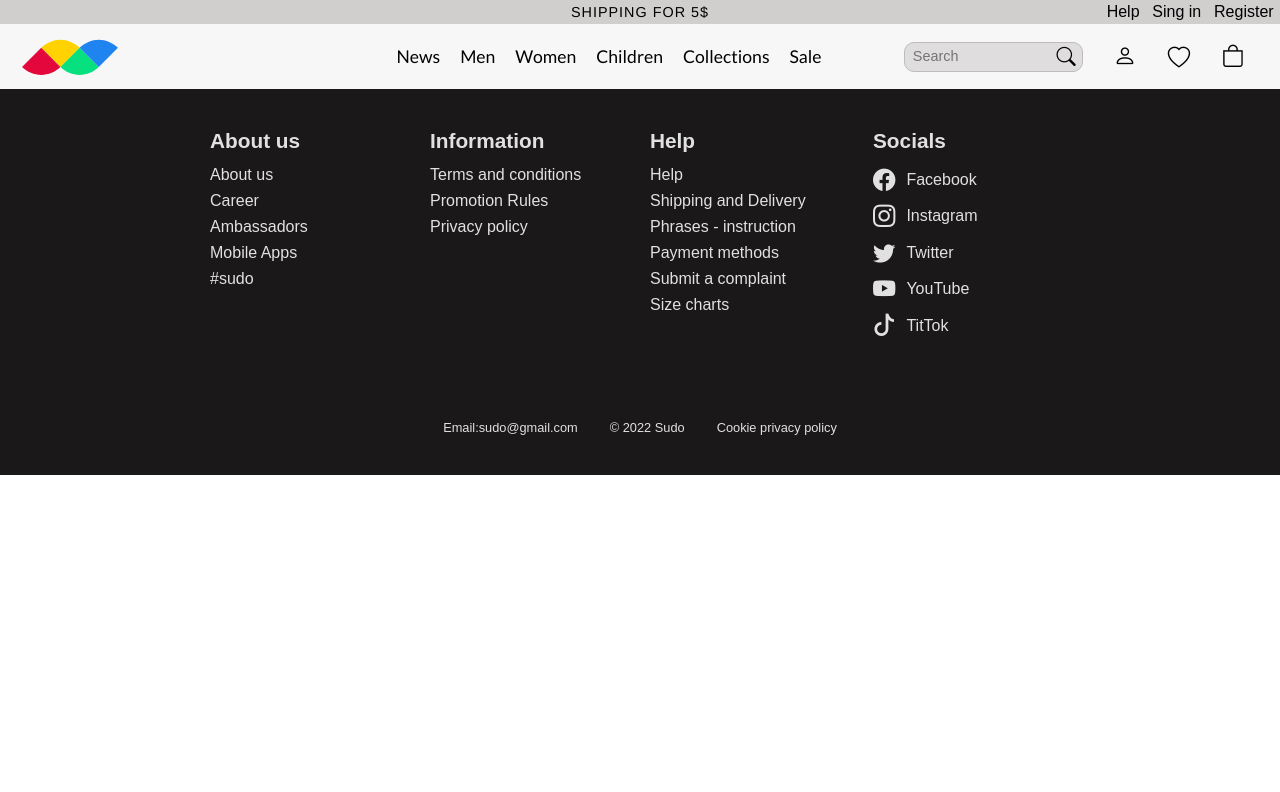
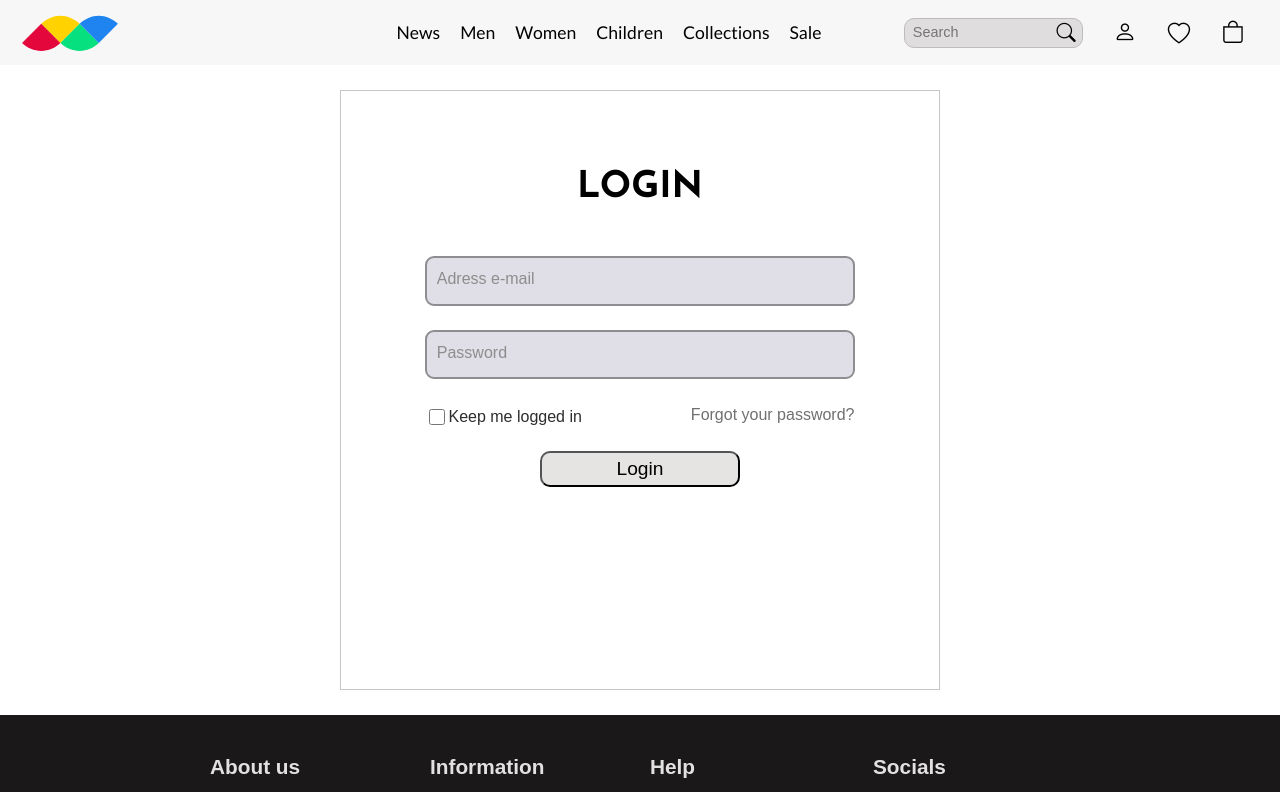
Before and after one commit to mcsNEXO/Shop, a React (Create React App) app in the folder frontend/: page /login in a window 1280 px wide. Shown: the top 792 px of the page. Built offline with nearby package versions, Linux system fonts and the light colour scheme; a web font is replaced by a local one.

Commit message:
login page

```diff
--- a/frontend/src/App.js
+++ b/frontend/src/App.js
@@ -1,30 +1,34 @@
-import './App.css';
-import React from 'react'
-import {BrowserRouter as Router, Routes,Route} from 'react-router-dom'
-import Layout from  './components/Layout/Layout'
-import Header from './components/Layout/Header/Header'
-import Nav from './components/Nav/Nav';
-import Footer from './components/Layout/Footer/Footer'
-import Menu from './components/Menu/Menu';
+import "./App.css";
+import React from "react";
+import { BrowserRouter as Router, Routes, Route } from "react-router-dom";
+import Layout from "./components/Layout/Layout";
+import Header from "./components/Layout/Header/Header";
+import Nav from "./components/Nav/Nav";
+import Footer from "./components/Layout/Footer/Footer";
+import Menu from "./components/Menu/Menu";
+import Login from "./pages/Auth/Login/Login";
+import AuthContext from "./components/context/authContext";
 
 function App() {
-  const header = (<Header/>);
-  const nav = (<Nav/>);
+  const header = (
+    <Routes>
+      <Route path="/" element={<Header />} />
+    </Routes>
+  );
+  const nav = <Nav />;
   const menu = (
     <Routes>
-      <Route path='/' element={<Menu/>}/>
-      <Route path='/news' element={<div>News</div>}/>
+      <Route path="/" element={<Menu />} />
+      <Route path="/news" element={<div>News</div>} />
+      <Route path="/login" element={<Login />} />
     </Routes>
-  )
-  const footer = (<Footer/>);
+  );
+  const footer = <Footer />;
   return (
     <Router>
-        <Layout
-          header={header}
-          nav={nav}
-          menu={menu}
-          footer={footer}
-        />
+      <AuthContext.Provider>
+        <Layout header={header} nav={nav} menu={menu} footer={footer} />
+      </AuthContext.Provider>
     </Router>
   );
 }
--- a/frontend/src/components/Layout/Footer/Footer.js
+++ b/frontend/src/components/Layout/Footer/Footer.js
@@ -23,7 +23,7 @@ export default function Footer(props) {
               >
                 {item.title}
               </div>
-              {item.option.map((item) => {
+              {item.option.map((item, index) => {
                 return item.flag === "true" ? (
                   <div key={item.id} className="footer-column-option">
                     <i className={item.cN}></i>
--- a/frontend/src/components/Layout/Footer/footerItems.js
+++ b/frontend/src/components/Layout/Footer/footerItems.js
@@ -1,98 +1,112 @@
 export const footerItems = [
   {
-        id:1,
-        title:'About us',
-        option:[
+    id: 1,
+    title: "About us",
+    option: [
       {
-                desc:'About us'
+        id: 1.1,
+        desc: "About us",
       },
       {
-                desc:'Career'
+        id: 1.2,
+        desc: "Career",
       },
       {
-                desc:'Ambassadors'
+        id: 1.3,
+        desc: "Ambassadors",
       },
       {
-                desc:'Mobile Apps'
+        id: 1.4,
+        desc: "Mobile Apps",
       },
       {
-                desc:'#sudo'
-            }
-        ]
+        id: 1.5,
+        desc: "#sudo",
+      },
+    ],
   },
   {
-        id:2,
-        title:'Information',
-        option:[
+    id: 2,
+    title: "Information",
+    option: [
       {
-                desc:'Terms and conditions'
+        id: 2.1,
+        desc: "Terms and conditions",
       },
       {
-                desc:'Promotion Rules'
+        id: 2.2,
+        desc: "Promotion Rules",
       },
       {
-                desc:'Privacy policy'
-            }
-        ]
+        id: 2.3,
+        desc: "Privacy policy",
+      },
+    ],
   },
   {
-        id:3,
-        title:'Help',
-        option:[
+    id: 3,
+    title: "Help",
+    option: [
       {
-                desc:'Help'
+        id: 3.1,
+        desc: "Help",
       },
       {
-                desc:'Shipping and Delivery'
+        id: 3.2,
+        desc: "Shipping and Delivery",
       },
       {
-                desc:'Phrases - instruction'
+        id: 3.3,
+        desc: "Phrases - instruction",
       },
       {
-                desc:'Payment methods'
+        id: 3.4,
+        desc: "Payment methods",
       },
       {
-                desc:'Submit a complaint'
+        id: 3.5,
+        desc: "Submit a complaint",
       },
       {
-                desc:'Size charts'
-            }
-        ]
+        id: 3.6,
+        desc: "Size charts",
+      },
+    ],
   },
   {
-        id:4,
-        title:'Socials',
-        option:[
+    id: 4,
+    title: "Socials",
+    option: [
       {
-                id:'1a',
-                flag:'true',
-                desc:'Facebook',
-                cN:'bi bi-facebook'
+        id: 4.1,
+        flag: "true",
+        desc: "Facebook",
+        cN: "bi bi-facebook",
       },
       {
-                id:'1b',
-                flag:'true',
-                desc:'Instagram',
-                cN:'bi bi-instagram'
+        id: 4.2,
+        flag: "true",
+        desc: "Instagram",
+        cN: "bi bi-instagram",
       },
       {
-                id:'1c',
-                flag:'true',
-                desc:'Twitter',
-                cN:'bi bi-twitter'
+        id: 4.3,
+        flag: "true",
+        desc: "Twitter",
+        cN: "bi bi-twitter",
       },
       {
-                id:'1d',
-                flag:'true',
-                desc:'YouTube',
-                cN:'bi bi-youtube'
+        id: 4.4,
+        flag: "true",
+        desc: "YouTube",
+        cN: "bi bi-youtube",
       },
       {
-                id:'1e',
-                flag:'true',
-                desc:'TitTok',
-                cN:'bi bi-tiktok'
-            }
-        ]
-    }
-]
+        id: 4.5,
+        flag: "true",
+        desc: "TitTok",
+        cN: "bi bi-tiktok",
+      },
+    ],
+  },
+];
--- a/frontend/src/components/Layout/Header/Header.css
+++ b/frontend/src/components/Layout/Header/Header.css
@@ -1,12 +1,12 @@
-.first-div{
+.first-div {
   display: flex;
   justify-content: right;
   align-items: center;
   background-color: rgb(209, 206, 206);
-    min-height:24px;
+  min-height: 24px;
   width: 100%;
 }
-.blank-div{
+.blank-div {
   display: flex;
   justify-content: left;
   align-items: center;
@@ -14,26 +14,32 @@
   width: 300px;
   height: 100%;
 }
-.actually-news{
+.actually-news {
   display: flex;
   justify-content: center;
   font-size: 0.9rem;
   text-transform: uppercase;
   letter-spacing: 1px;
   color: black;
-    font-family: 'Franklin Gothic Medium';
+  font-family: "Franklin Gothic Medium";
   max-width: 100%;
   width: 100%;
   min-width: 60%;
 }
 
-.options{
+.options {
   display: flex;
   min-width: fit-content;
   width: 300px;
   justify-content: right;
 }
 
-.option{
-    margin: 0 .4rem 0 .4rem;
+.option {
+  margin: 0 0.4rem 0 0.4rem;
 }
+
+.option a,
+.option a:visited,
+.option a:link {
+  color: black;
+}
--- a/frontend/src/components/Layout/Header/Header.js
+++ b/frontend/src/components/Layout/Header/Header.js
@@ -1,18 +1,22 @@
-import './Header.css'
+import "./Header.css";
+import { NavLink } from "react-router-dom";
 
 export default function Header(props) {
-    return(
-        <div className='first-div'>
-            <div className="blank-div"></div>
-            <div className="actually-news">
-            Shipping for 5$
-            </div>
-            <div className='options'>
-                <div className="option">Help</div>
-                <div className="option">Sing in</div>
-                <div className="option">Register</div>
-            </div>
+  return (
+    <div className="first-div">
+      <div className="blank-div"></div>
+      <div className="actually-news">Shipping for 5$</div>
+      <div className="options">
+        <div className="option">
+          <NavLink to="/help">Help</NavLink>
         </div>
-
-    )
-};
+        <div className="option">
+          <NavLink to="/login">Sing in</NavLink>
+        </div>
+        <div className="option">
+          <NavLink to="/register">Register</NavLink>
+        </div>
+      </div>
+    </div>
+  );
+}
--- /dev/null
+++ b/frontend/src/components/context/authContext.js
@@ -0,0 +1,11 @@
+import React from "react";
+
+const AuthContext = React.createContext({
+  isAuthentiacted: false,
+  login: () => {},
+  logout: () => {},
+});
+
+AuthContext.displayName = "AuthContext";
+
+export default AuthContext;
--- /dev/null
+++ b/frontend/src/pages/Auth/Login/Login.css
@@ -0,0 +1,135 @@
+@import url("https://fonts.googleapis.com/css2?family=Josefin+Sans:wght@700&display=swap");
+.login-container {
+  width: 100%;
+  height: auto;
+  padding: 25px;
+}
+.login-box {
+  width: 100%;
+  max-width: 600px;
+  height: 600px;
+  margin: auto;
+  border: 1px solid rgb(199, 197, 197);
+  padding: 30px;
+}
+
+.login-title {
+  margin-top: 3rem;
+  font-size: 2.3rem;
+  width: 100%;
+  text-align: center;
+  text-transform: uppercase;
+  font-family: "Josefin Sans", sans-serif;
+}
+.login-form {
+  margin-top: 50px;
+}
+.input-container {
+  margin: 24px auto;
+  width: 80%;
+  position: relative;
+}
+
+.label {
+  position: absolute;
+  left: 10px;
+  top: 14px;
+  transition: all 150ms;
+  padding: 0 2px;
+  z-index: 1;
+  color: #8d8d8d;
+  cursor: text;
+}
+.login-input {
+  padding: 0.8rem;
+  width: 100%;
+  height: 100%;
+  border: 2px solid #8e8e92;
+  background-color: #e0dee6;
+  border-radius: 9px;
+  font-size: 17px;
+  outline: none;
+  transition: all 250ms;
+  color: #585858;
+}
+.login-input:hover {
+  background-color: #d3d1db;
+  border: 2px solid #89898d;
+}
+
+.label::before {
+  content: "";
+  height: 5px;
+  background-color: #e0dee6;
+  position: absolute;
+  left: 0px;
+  top: 10px;
+  width: 100%;
+  z-index: -1;
+}
+.login-input:focus {
+  border: 2px solid #4b4a4e;
+  background-color: #dad8e0;
+}
+
+.login-input:focus + .label,
+.filled {
+  top: -10px;
+  color: #727272;
+  font-size: 14px;
+  font-weight: 600;
+}
+.login-input::placeholder {
+  font-size: 16px;
+  opacity: 0;
+  transition: all 250ms;
+}
+
+.login-input:focus::placeholder {
+  opacity: 1;
+}
+
+.help-panel {
+  width: 100%;
+  margin: auto;
+  display: flex;
+  align-content: center;
+  justify-content: space-around;
+}
+.keepLoggedIn {
+  display: flex;
+  align-items: center;
+  justify-content: center;
+  padding: 3px 0;
+  color: rgb(46, 45, 45);
+}
+input.keep-logged {
+  width: 16px;
+  height: 16px;
+  border: 2px solid black;
+}
+
+.not-remember {
+  padding: 3px 0;
+  cursor: pointer;
+  color: rgb(112, 112, 112);
+}
+.not-remember:hover {
+  text-decoration: underline;
+}
+.submit-btn {
+  margin: 20px auto;
+  display: flex;
+}
+.login-btn {
+  width: 200px;
+  border-radius: 10px;
+  margin: auto;
+  font-size: 1.2rem;
+  padding: 5px;
+  background-color: rgb(230, 227, 227);
+  cursor: pointer;
+}
+.login-btn:hover {
+  background-color: rgb(240, 233, 233);
+}
--- /dev/null
+++ b/frontend/src/pages/Auth/Login/Login.js
@@ -0,0 +1,62 @@
+import React, { useState } from "react";
+import "./Login.css";
+
+export default function Login(props) {
+  const fun = (e) => {
+    if (e.target.value !== "") {
+      e.target.nextElementSibling.classList.add("filled");
+    } else {
+      e.target.nextElementSibling.classList.remove("filled");
+    }
+  };
+
+  return (
+    <div className="login-container">
+      <div className="login-box">
+        <div className="login-title">Login</div>
+        <form className="login-form">
+          <div className="input-container">
+            <input
+              type="email"
+              className="login-input"
+              id="email-input"
+              onBlur={fun}
+              placeholder="Adress e-mail"
+            />
+            <label className="label" htmlFor="email-input">
+              Adress e-mail
+            </label>
+          </div>
+          <div className="input-container">
+            <input
+              type="password"
+              className="login-input"
+              id="password-input"
+              onBlur={fun}
+              placeholder="Password"
+            />
+            <label className="label" htmlFor="password-input">
+              Password
+            </label>
+          </div>
+          <div className="help-panel">
+            <div className="keepLoggedIn">
+              <input
+                type="checkbox"
+                id="keepLoggedIn"
+                className="keep-logged"
+              />
+              <label htmlFor="keepLoggedIn">Keep me logged in</label>
+            </div>
+            <div className="not-remember">
+              <span>Forgot your password?</span>
+            </div>
+          </div>
+          <div className="submit-btn">
+            <button className="login-btn">Login</button>
+          </div>
+        </form>
+      </div>
+    </div>
+  );
+}
```
Lines whose indentation alone changed are shown as unchanged.
